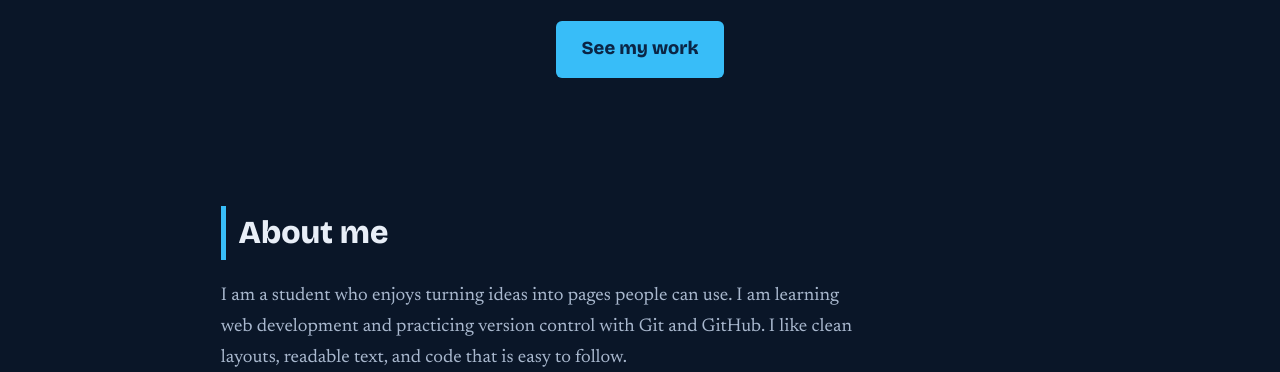
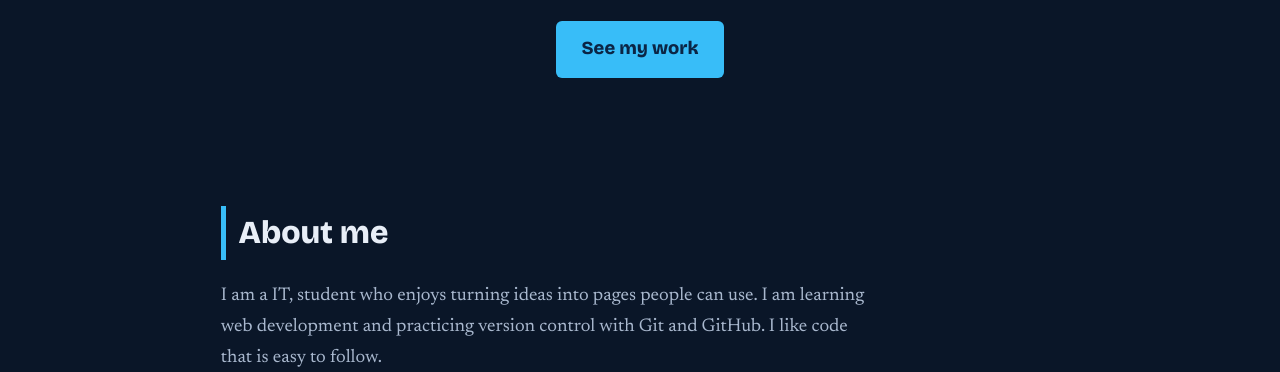
Before and after one commit to cjcansancio029-hub/Cansancio-Project-1, a plain HTML site: page index.html in a window 1280 px wide. Shown: the part 580-952 px from the top of the page. Drawn offline with nearby package versions, Linux system fonts and the light colour scheme.

Commit message:
write personal about me section

```diff
--- a/index.html
+++ b/index.html
@@ -35,7 +35,7 @@
 
     <section id="about">
       <h2>About me</h2>
-      <p>I am a student who enjoys turning ideas into pages people can use. I am learning web development and practicing version control with Git and GitHub. I like clean layouts, readable text, and code that is easy to follow.</p>
+      <p>I am a IT, student who enjoys turning ideas into pages people can use. I am learning web development and practicing version control with Git and GitHub. I like code that is easy to follow.</p>
     </section>
 
     <section id="education">
```
